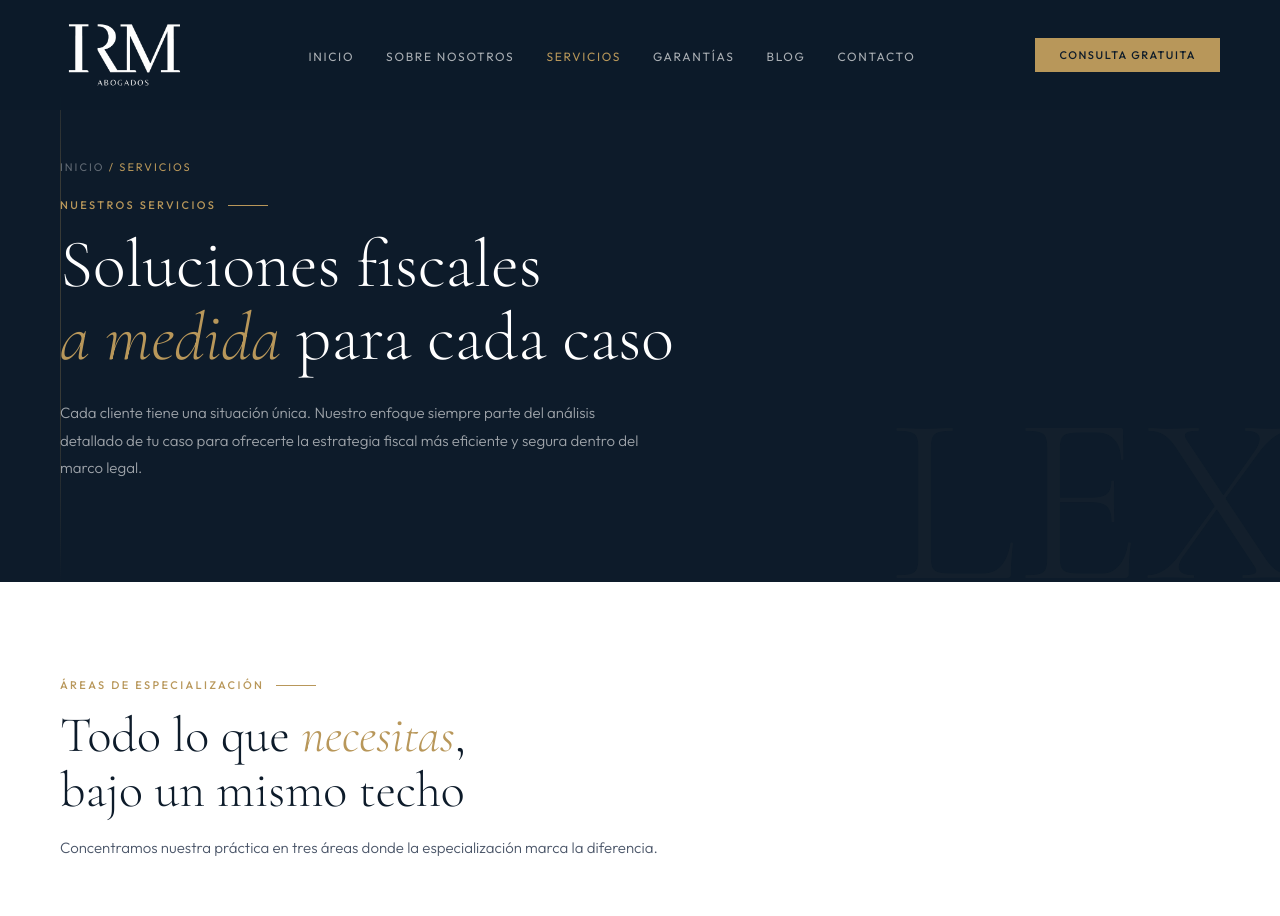
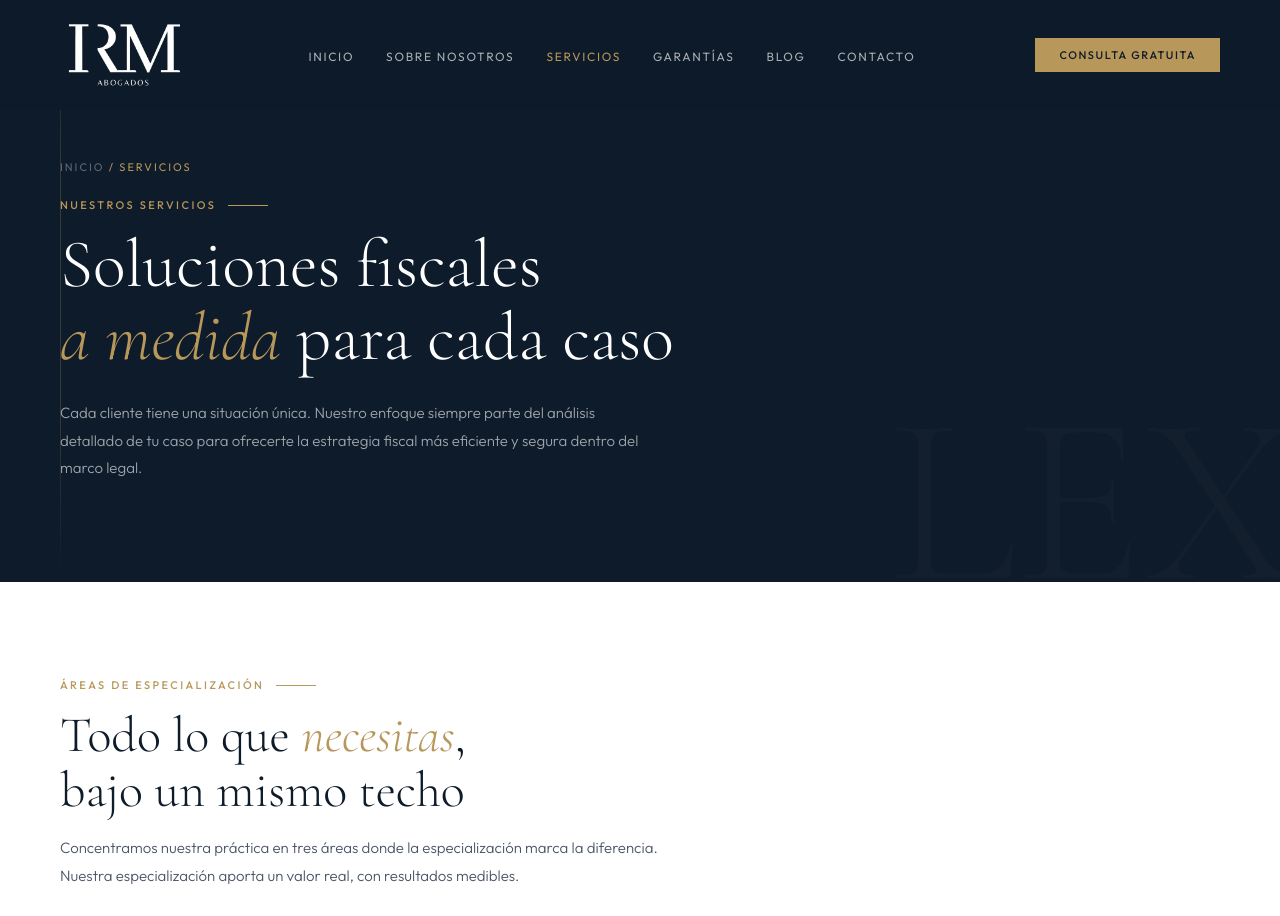
Before and after one commit to Ivanrm01/IRM-Abogados, a Next.js app: page /servicios in a window 1280 px wide. Shown: the top 916 px of the page. Built offline with nearby package versions, Linux system fonts and the light colour scheme.

Commit message:
Update page.jsx

```diff
--- a/app/servicios/page.jsx
+++ b/app/servicios/page.jsx
@@ -55,7 +55,7 @@ export default function ServiciosPage() {
       <section className={styles.serviciosSection}>
         <div className={styles.eyebrow2}>Áreas de especialización</div>
         <h2 className={styles.sectionTitle}>Todo lo que <em>necesitas</em>,<br />bajo un mismo techo</h2>
-        <p className={styles.sectionIntro}>Concentramos nuestra práctica en tres áreas donde la especialización marca la diferencia.</p>
+        <p className={styles.sectionIntro}>Concentramos nuestra práctica en tres áreas donde la especialización marca la diferencia. Nuestra especialización aporta un valor real, con resultados medibles. </p>
         <div className={styles.serviciosGrid}>
           {servicios.map(s => (
             <Link key={s.href} href={s.href} className={styles.servicioCard}>
```
